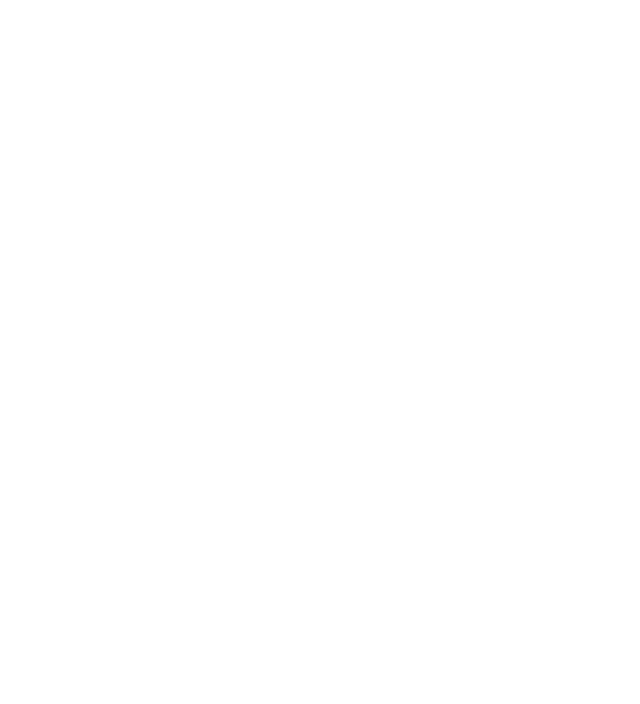
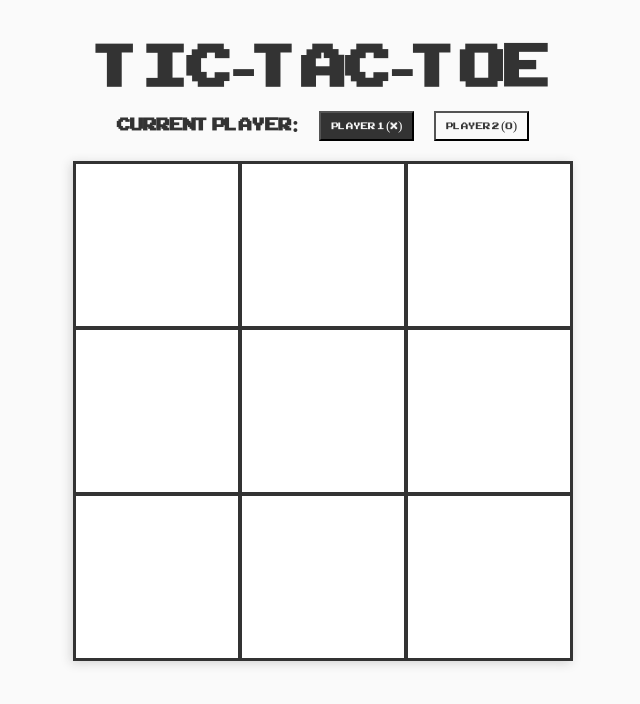
Before and after one commit to russgrav/tic-tac-toe, a plain HTML site: page index.html in a window 1280 px wide. Shown: the whole page, without its empty margins (317-957 px from the left). Drawn offline with Linux system fonts and the light colour scheme.

Commit message:
Create basic game structure

```diff
--- a/index.html
+++ b/index.html
@@ -9,6 +9,12 @@
   <script src="script.js" defer></script>
 </head>
 <body>
-
+  <h1>Tic-tac-toe</h1>
+  <div class="menu">
+    <h2 class="player-info">Current player:</h2>
+    <button class="player clicked player1" value="player1">Player 1 (x)</button>
+    <button class="player player2" value="player2">Player 2 (o)</button>
+  </div>
+  <div class="board-container"></div>
 </body>
 </html>
--- a/script.js
+++ b/script.js
@@ -0,0 +1,138 @@
+const boardContainer = document.querySelector('.board-container');
+const playerButtons = document.querySelectorAll('.player');
+const player1Button = document.querySelector('.player1');
+const player2Button = document.querySelector('.player2');
+const playerInfo = document.querySelector('.player-info');
+
+const gameBoardModule = (() => {
+  let gameBoard = ["", "", "", "", "", "", "", "", ""];
+  return {gameBoard};
+})();
+
+const playerFactory = (first) => {
+  let playerMoves = ["", "", "", "", "", "", "", "", ""];
+  return { first, playerMoves };
+};
+
+const player1 = playerFactory(true);
+const player2 = playerFactory(false);
+
+const displayGameBoardModule = (() => {
+  function displayGameBoard() {
+    let count = 0;
+    let clickCounter = 0;
+    for (const move of gameBoardModule.gameBoard) {
+      const boardCell = document.createElement('div');
+      boardCell.classList.add('boardCell');
+      boardCell.setAttribute("id", count);
+      boardCell.textContent = move;
+      boardCell.addEventListener("click", () => {
+        if (boardCell.textContent === "") {
+          if (clickCounter % 2 == 0) {
+            boardCell.textContent = "X";
+            player1Button.classList.remove('clicked');
+            player2Button.classList.add('clicked');
+            player1.playerMoves.splice(boardCell.id, 1, "X");
+            console.log(boardCell.id);
+            console.log(player1.playerMoves);
+          } else {
+            boardCell.textContent = "O";
+            player1Button.classList.add('clicked');
+            player2Button.classList.remove('clicked');
+            player2.playerMoves.splice(boardCell.id, 1, "O");
+            console.log(boardCell.id);
+            console.log(player2.playerMoves);
+          }
+          clickCounter++;
+          game.determineWinner();
+        }
+      })
+      boardContainer.appendChild(boardCell);
+      count++;
+    }
+  }
+  return { displayGameBoard };
+})();
+
+const game = (() => {
+  const xWinningCombos = [
+    ['X', '', '', 'X', '', '', 'X', '', ''],
+    ['X', 'X', 'X', '', '', '', '', '', ''],
+    ['X', '', '', '', 'X', '', '', '', 'X'],
+    ['', 'X', '', '', 'X', '', '', 'X', ''],
+    ['', '', 'X', '', '', 'X', '', '', 'X'],
+    ['', '', '', 'X', 'X', 'X', '', '', ''],
+    ['', '', '', '', '', '', 'X', 'X', 'X'],
+    ['', '', 'X', '', 'X', '', 'X', '', '']
+  ]
+  const yWinningCombos = [
+    ['O', '', '', 'O', '', '', 'O', '', ''],
+    ['O', 'O', 'O', '', '', '', '', '', ''],
+    ['Y', '', '', '', 'O', '', '', '', 'O'],
+    ['', 'O', '', '', 'O', '', '', 'O', ''],
+    ['', '', 'O', '', '', 'O', '', '', 'O'],
+    ['', '', '', 'O', 'O', 'O', '', '', ''],
+    ['', '', '', '', '', '', 'O', 'O', 'O'],
+    ['', '', 'O', '', 'O', '', 'O', '', '']
+  ]
+
+  let gameIsOver = false;
+
+  function determineWinner() {
+    for (const xCombo of xWinningCombos) {
+      if (player1.playerMoves.every((val, index) => val === xCombo[index])) {
+        console.log("Player 1 wins!");
+        gameOver("player1");
+      }
+    }
+    for (const yCombo of yWinningCombos) {
+      if (player2.playerMoves.every((val, index) => val === yCombo[index])) {
+        console.log("Player 2 wins!");
+        gameOver("player2");
+      }
+    }
+  }
+
+  function gameOver(winner) {
+    gameIsOver = true;
+
+    player1Button.classList.remove('clicked');
+    player2Button.classList.remove('clicked');
+
+    const boardCells = document.querySelectorAll(".boardCell");
+
+    if (winner == "player1") {
+      player1Button.classList.add('winner');
+      player2Button.classList.add('loser');
+      playerInfo.textContent = "Player 1 wins!";
+      boardCells.forEach((boardCell) => {
+        if (boardCell.textContent == "X") {
+          boardCell.classList.add("winner");
+        }
+        if (boardCell.textContent == "O") {
+          boardCell.classList.add("loser");
+        }
+      })
+    }
+    if (winner == "player2") {
+      player2Button.classList.add('winner');
+      player1Button.classList.add('loser');
+      playerInfo.textContent = "Player 2 wins!";
+      boardCells.forEach((boardCell) => {
+        if (boardCell.textContent == "O") {
+          boardCell.classList.add("winner");
+          console.log("match");
+        }
+        if (boardCell.textContent == "X") {
+          boardCell.classList.add("loser");
+        }
+      })
+    }
+  }
+
+  return {
+    determineWinner, gameIsOver
+  }
+})();
+
+displayGameBoardModule.displayGameBoard();
--- a/styles.css
+++ b/styles.css
@@ -0,0 +1,95 @@
+@font-face {
+  font-family: ArcadeClassic;
+  src: url(ARCADECLASSIC.TTF);
+}
+
+* {
+  font-family: ArcadeClassic;
+  margin: 0;
+  padding: 0;
+  box-sizing: border-box;
+  color: #333333;
+}
+
+body {
+  width: 100vw;
+  height: 100vh;
+  display: flex;
+  flex-direction: column;
+  align-items: center;
+  background-color: #fafafa;
+}
+
+h1 {
+  font-size: 80px;
+  margin-top: 20px;
+}
+
+.menu {
+  display: flex;
+  margin-bottom: 20px;
+  gap: 20px;
+}
+
+.player {
+  cursor: pointer;
+  padding: 5px 10px;
+  background-color: #fafafa;
+}
+
+.clicked {
+  background-color: #333333;
+  color: #fafafa;
+}
+
+.board-container {
+  width: 500px;
+  height: 500px;
+  box-shadow: -2px 2px 10px lightgray;
+  background-color: white;
+  display: grid;
+  grid-template-columns: repeat(3, 1fr);
+  grid-template-rows: repeat(3, 1fr);
+  border: solid 1px #333333;
+}
+
+.boardCell {
+  display: flex;
+  align-items: center;
+  justify-content: center;
+  font-size: 80px;
+  border: solid 2px #333333;
+}
+
+.boardCell:hover {
+  cursor: pointer;
+  background-color: #fafafa;
+}
+
+.winner {
+  background-color: green;
+  color: #fafafa;
+  border-color: lightgreen green green lightgreen;
+}
+
+.board-container > .winner {
+  border-color: #333333;
+}
+
+.board-container > .winner:hover {
+  background-color: green;
+}
+
+.loser {
+  background-color: red;
+  color: #fafafa;
+  border-color: pink red red pink;
+}
+
+.board-container > .loser {
+  border-color: #333333;
+}
+
+.board-container > .loser:hover {
+  background-color: red;
+}
```
Also changed, not shown: ARCADECLASSIC.TTF (added).
